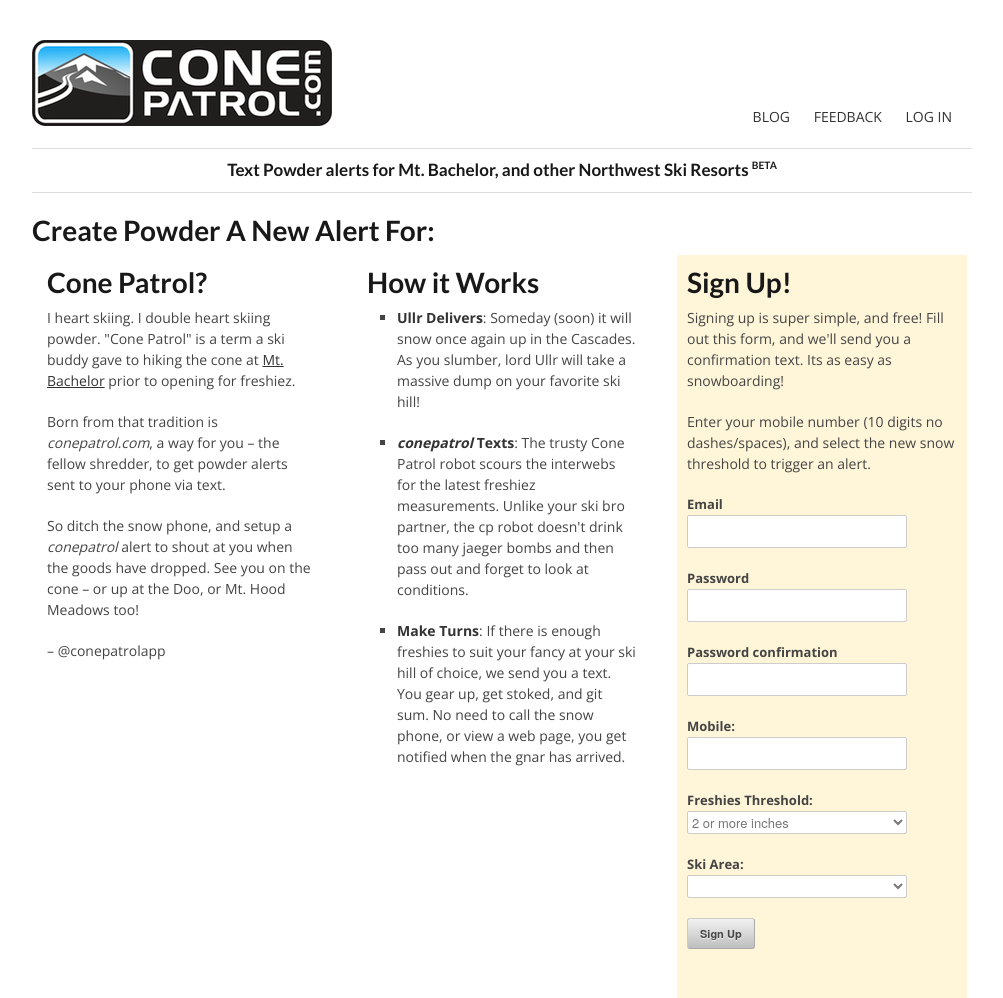
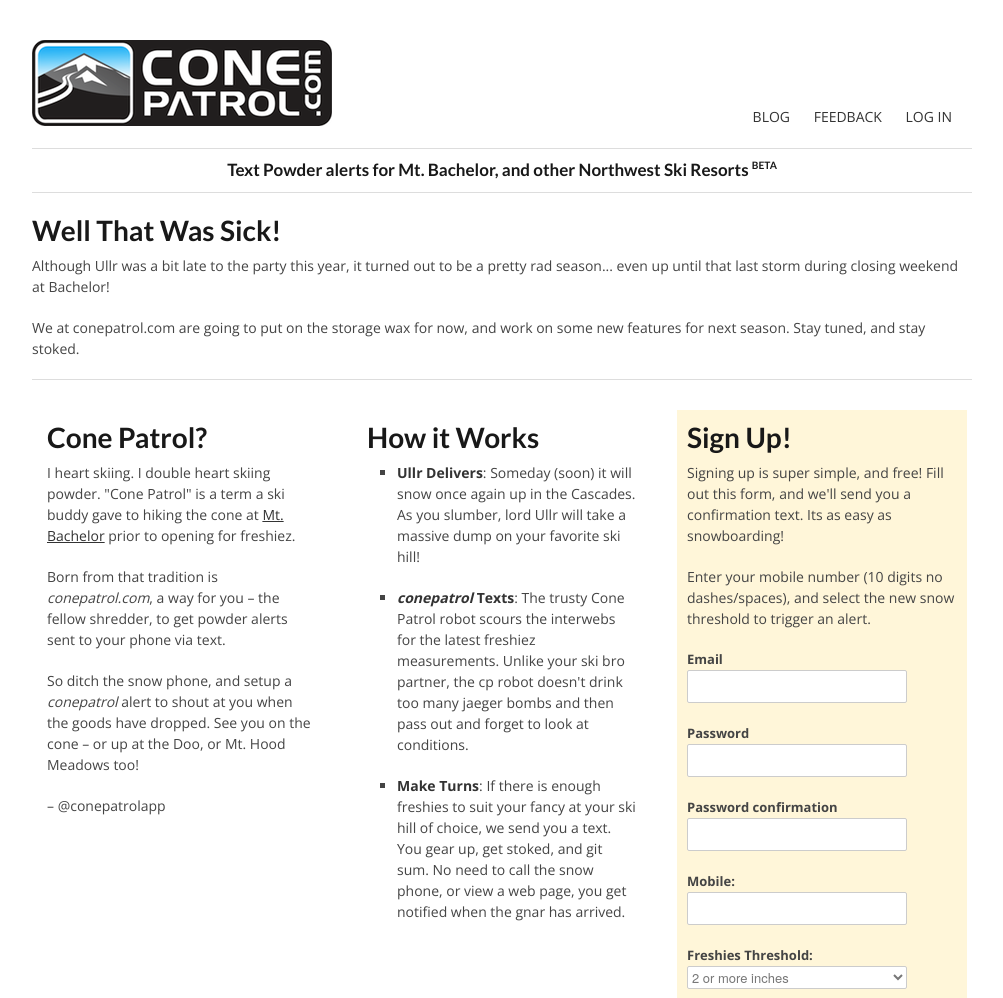
Before and after one commit to timmyc/freshies, a Rails app: page / in a window 1280 px wide. Shown: the top 998 px of the page, without its empty margins (138-1141 px from the left). Run offline with Rails 7, Linux system fonts and the light colour scheme; data that the repository does not hold is empty; parts of the project's set-up code (start-up, migrations or seed data) failed here and were passed over; some libraries are stand-ins or nearby versions.

Commit message:
closing up for the season =(

```diff
--- a/app/views/shredders/home.html.erb
+++ b/app/views/shredders/home.html.erb
@@ -1,4 +1,5 @@
 <div class="sixteen columns">
+  <% if Cone::Application.config.in_season -%>
     <h3>Create Powder A New Alert For:</h3>
   </div>
     <% @areas.each do |area| -%>
@@ -11,7 +12,14 @@
       <span class="area"><%= report.base_temp %> &deg; &amp; <%= report.base_depth %>" Base @ <%= report.report_time.to_s(:short) %></span>
       </div>
     </div>
-     <% end -%>
+  <% end -%>
+<% else -%>
+  <h3>Well That Was Sick!</h3>
+  <p>Although Ullr was a bit late to the party this year, it turned out to be a pretty rad season... even up until that last storm during closing weekend at Bachelor!</p>
+  <p>We at conepatrol.com are going to put on the storage wax for now, and work on some new features for next season.  Stay tuned, and stay stoked.</p>
+  <hr>
+</div>
+<% end -%>
 <div class="sixteen columns"></div>
 <div class="one-third column">
   <div class="shimmed">
--- a/config/application.rb
+++ b/config/application.rb
@@ -48,5 +48,6 @@
     config.twilio_sid = ''
     config.twilio_auth = ''
     config.twilio_number = ''
+    config.in_season = false
   end
 end
```
